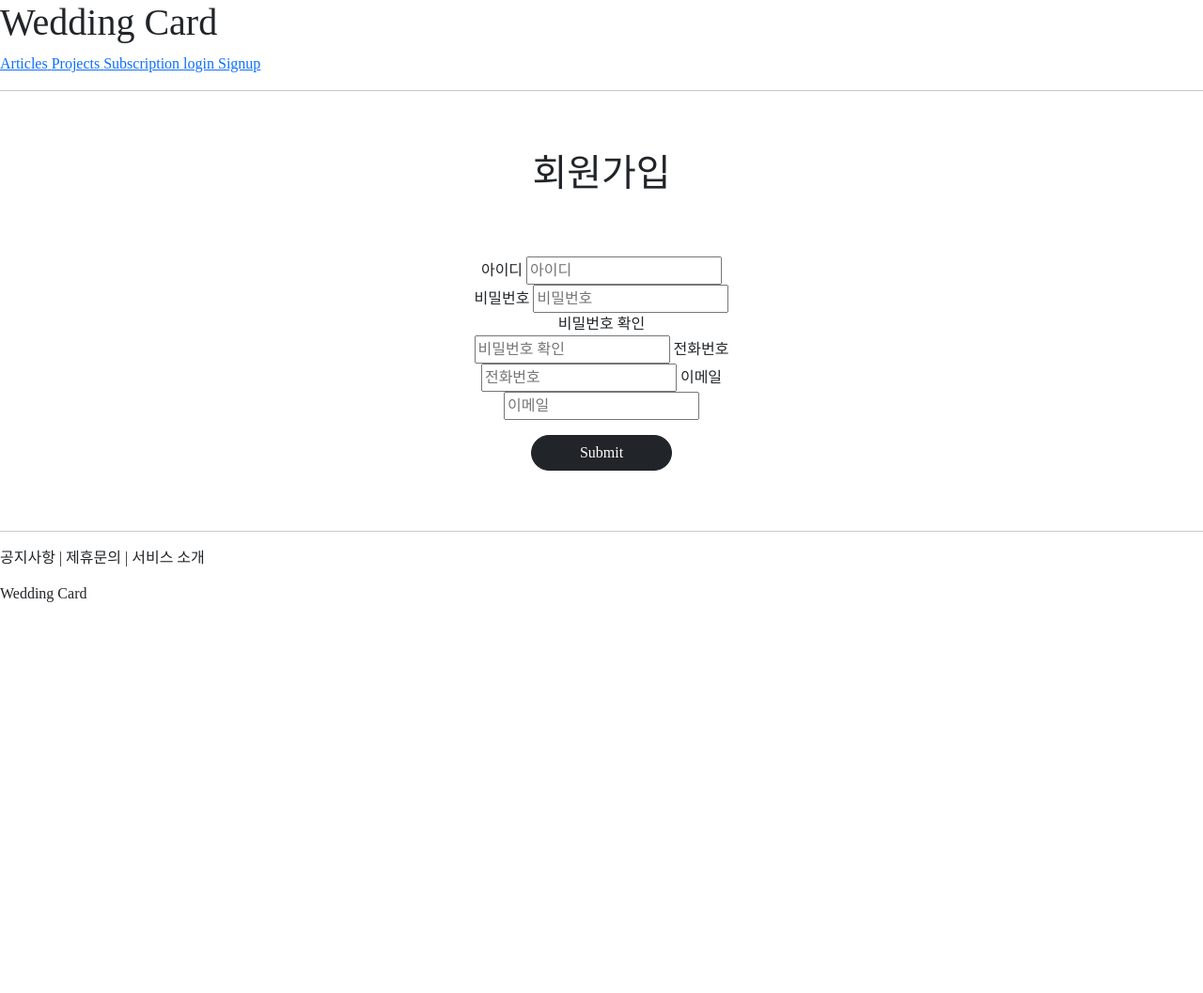
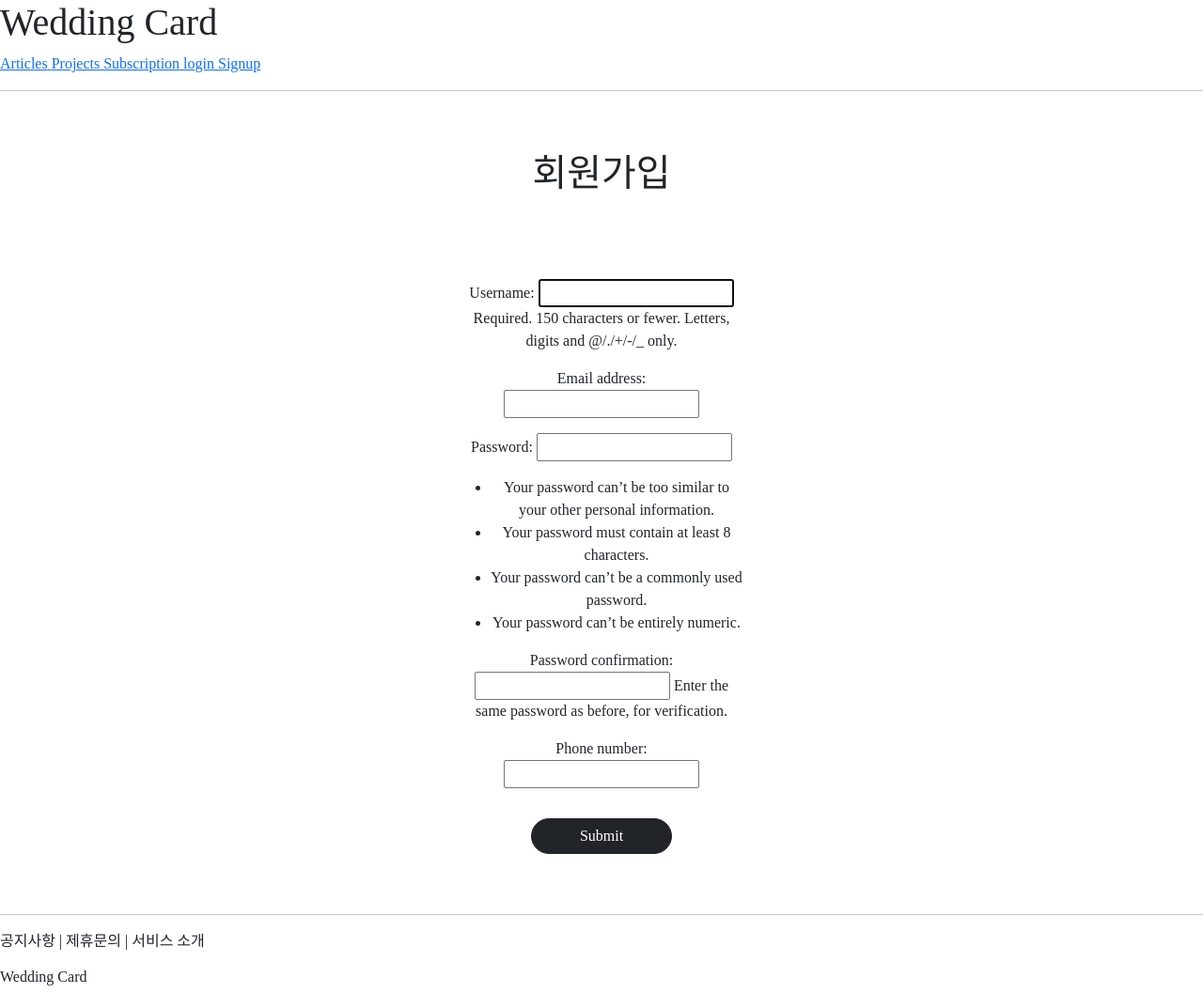
Before and after one commit to seojh8910/wedding-card, a Django app: page /accounts/signup/ in a window 1280 px wide. Shown: the whole page at 94% size. Before the commit the page ends 641 px from the top, so only its background shows below. Run offline with Django 5.2, Linux system fonts and the light colour scheme; some web fonts are replaced.

Commit message:
feat: 회원가입 기능 추가 (#2)

```diff
--- /dev/null
+++ b/account/forms.py
@@ -0,0 +1,12 @@
+from django.contrib.auth.forms import UserCreationForm
+
+from account.models import User
+
+
+class CreateUserForm(UserCreationForm):
+    class Meta:
+        model = User
+        fields = ['username', 'email', 'password1', 'password2', 'phone_number']
+        error_messages = {
+            'password_mismatch': ('비밀번호 확인이 맞지 않습니다.'),
+        }
--- a/account/templates/account/signup.html
+++ b/account/templates/account/signup.html
@@ -8,16 +8,13 @@
         <div style="text-align:center; max-width: 300px; margin: 4rem auto">
             <form method="POST">
                 {% csrf_token %}
-                <label for="username">아이디</label>
-                <input id="username" name="username" type="text" placeholder="아이디">
-                <label for="username">비밀번호</label>
-                <input name="password1" type="password" placeholder="비밀번호">
-                <label for="username">비밀번호 확인</label>
-                <input name="password2" type="password" placeholder="비밀번호 확인">
-                <label for="username">전화번호</label>
-                <input name="phone-number" type="tel" placeholder="전화번호">
-                <label for="username">이메일</label>
-                <input name="email" type="email" placeholder="이메일">
+                <div>
+                    {% for msg in messages %}
+                        {{ msg }}
+                    {% endfor %}
+                </div>
+                <br>
+                {{ form.as_p }}
                 <input type="submit" class="btn btn-dark rounded-pill col-6 mt-3">
             </form>
         </div>
--- a/account/views.py
+++ b/account/views.py
@@ -1,8 +1,10 @@
 import os
-
 import environ
 import requests
+
 from django.shortcuts import render, redirect
+from django.contrib import messages
+from account.forms import CreateUserForm
 
 from wedding_card.settings import BASE_DIR
 
@@ -43,4 +45,25 @@ def google_login_callback(request):
 
 
 def sign_up(request):
-    return render(request, 'account/signup.html')
+    if request.method == 'POST':
+        form = CreateUserForm(request.POST)
+        if form.is_valid():
+            user = form.save()
+            username = form.cleaned_data.get('username')
+            messages.success(request, f'새로운 계정이 생성되었습니다.: {username}')
+            login(request, user)
+            messages.info(request, f"{username}으로 로그인 되었습니다.")
+            return redirect('account:hello_world')
+        else:
+            password1 = form.data['password1']
+            password2 = form.data['password2']
+            for msg in form.errors.as_data():
+                if msg == 'email':
+                    messages.error(request, "유효하지 않은 이메일입니다.")
+                if msg == 'password2' and password1 == password2:
+                    messages.error(request, "복잡한 비밀번호가 필요합니다.")
+                elif msg == 'password2' and password1 != password2:
+                    messages.error(request, "비밀번호가 일치하지 않습니다.")
+            return render(request=request, template_name='account/signup.html', context={'form': form})
+    form = CreateUserForm
+    return render(request, 'account/signup.html', context={'form': form})
```
